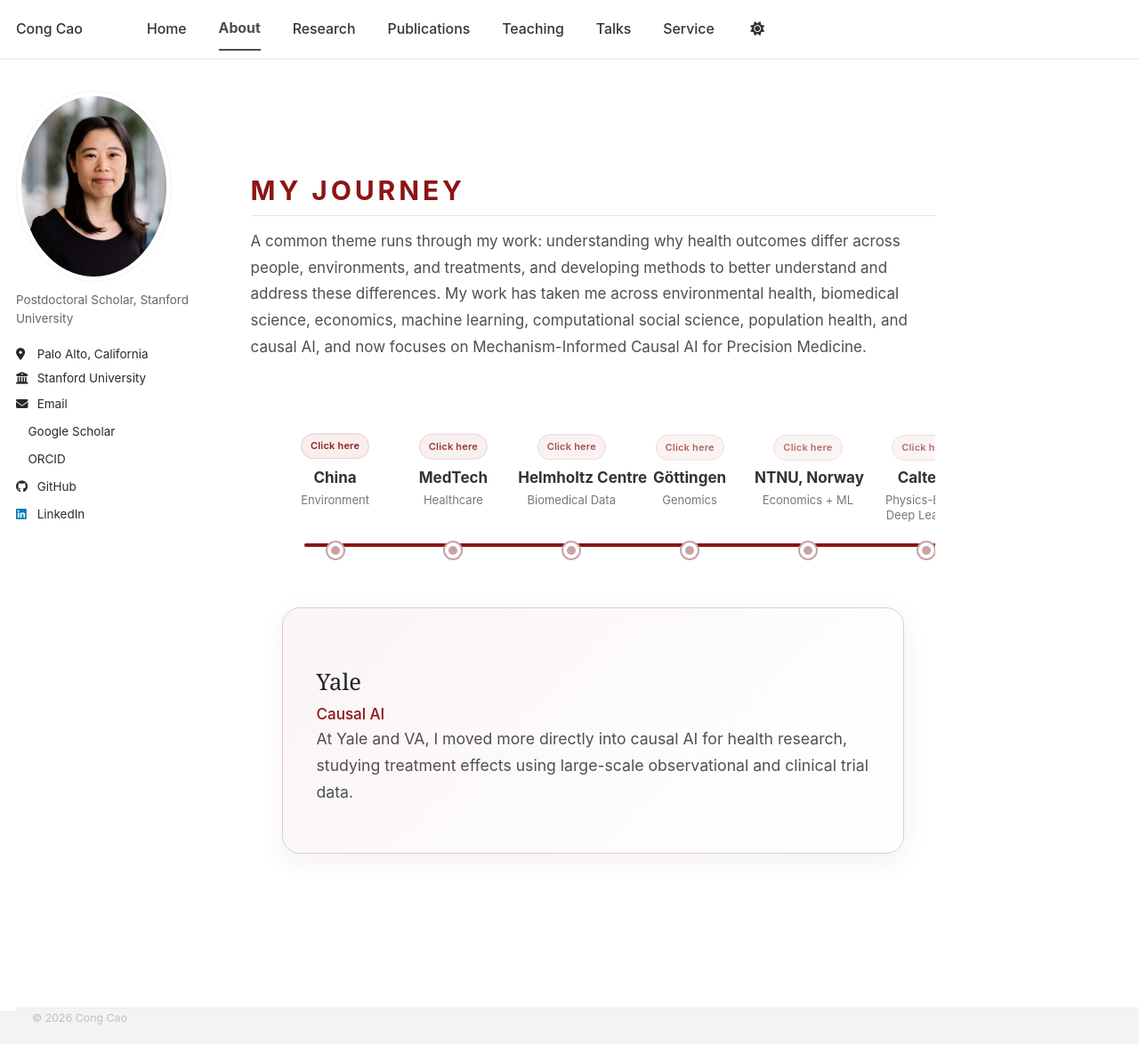
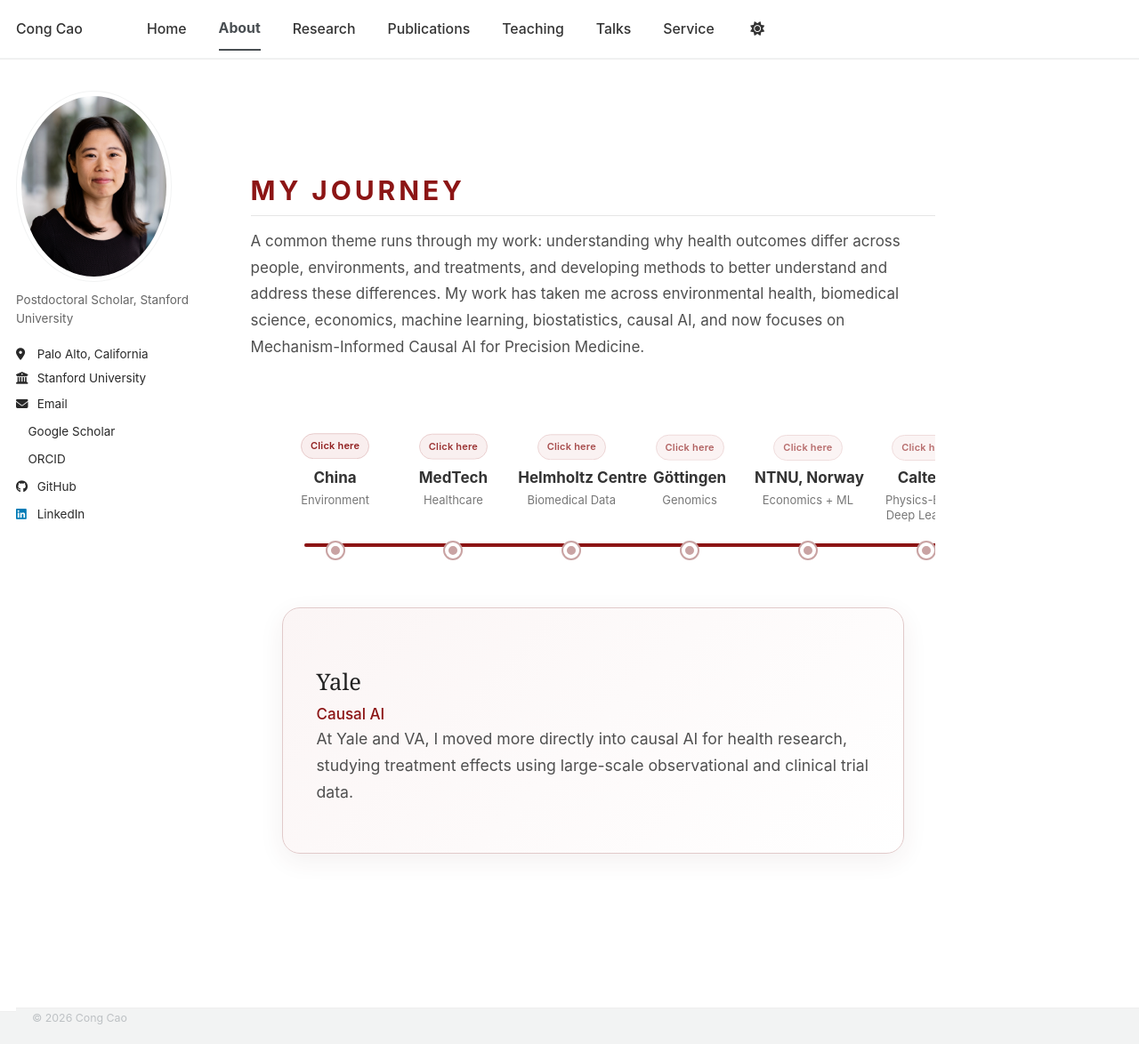
Before and after one commit to congca0/congca0.github.io, a Jekyll site: the page built from about.md, in a window 1280 px wide and 1174 px high. Shown: the whole window at 89% size. Built offline with Jekyll 4.4.1, drawn with Linux system fonts in a browser that asks for light colours; a style sheet for code colours, icons or effects is not loaded.

Commit message:
Update about.md

```diff
--- a/about.md
+++ b/about.md
@@ -510,7 +510,7 @@ permalink: /about/
     <h2>My Journey</h2>
 
     <p>
-      A common theme runs through my work: understanding why health outcomes differ across people, environments, and treatments, and developing methods to better understand and address these differences. My work has taken me across environmental health, biomedical science, economics, machine learning, computational social science, population health, and causal AI, and now focuses on Mechanism-Informed Causal AI for Precision Medicine.
+      A common theme runs through my work: understanding why health outcomes differ across people, environments, and treatments, and developing methods to better understand and address these differences. My work has taken me across environmental health, biomedical science, economics, machine learning, biostatistics, causal AI, and now focuses on Mechanism-Informed Causal AI for Precision Medicine.
 
 
     </p>
```
